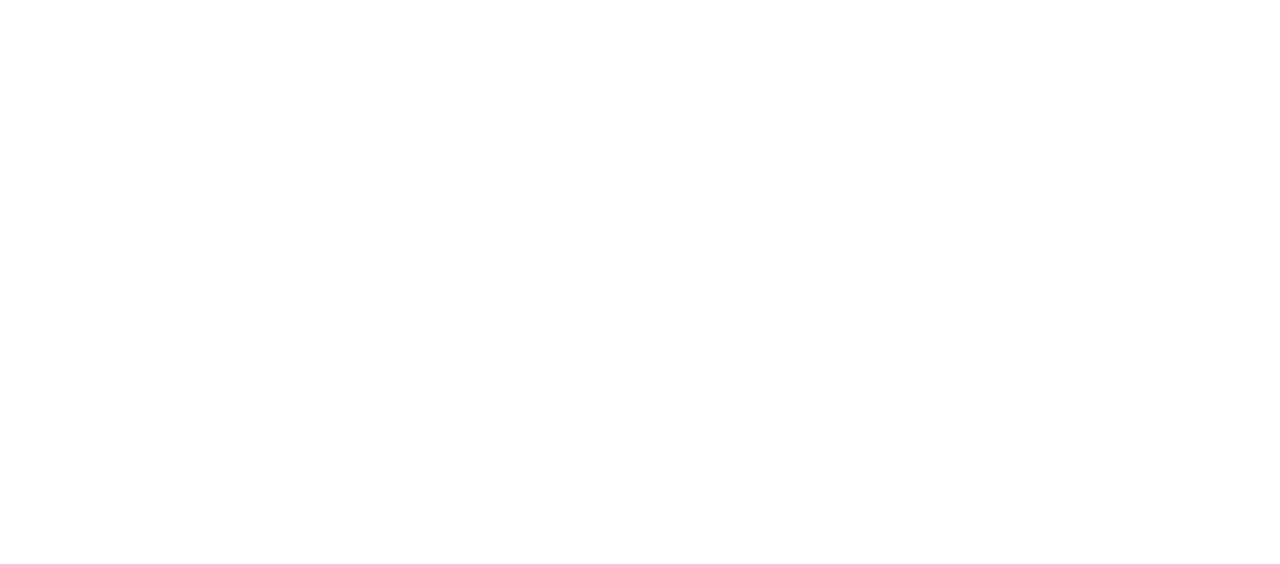
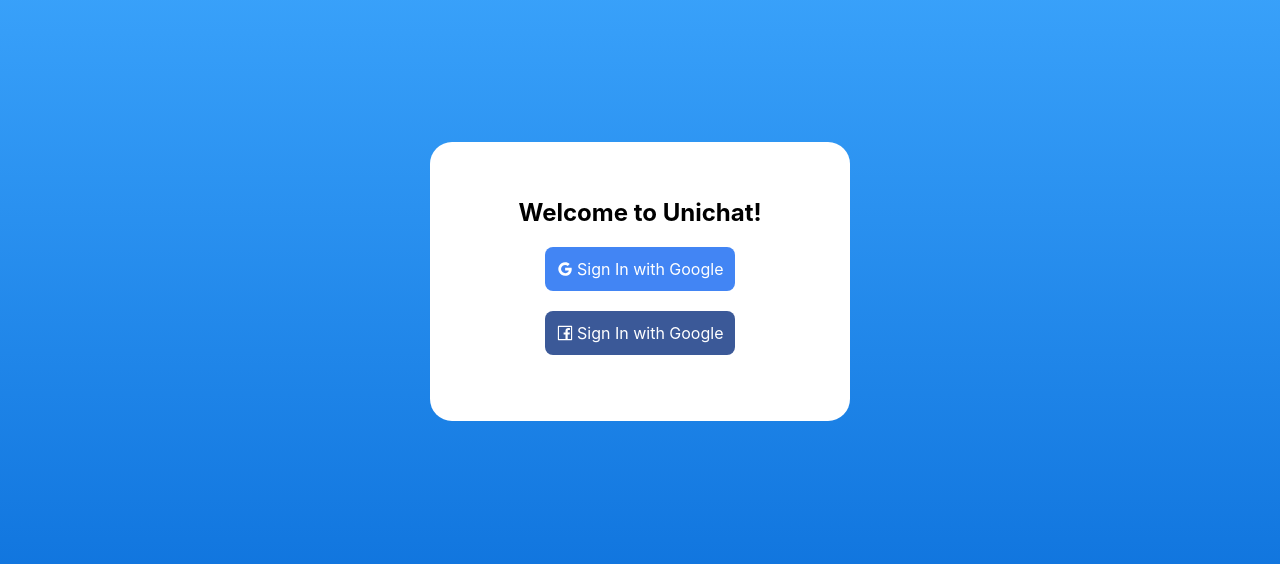
Before and after one commit to caseycling/firebase-chat-app, a React (Create React App) app: page / in a window 1280 px wide. Shown: the part 114-678 px from the top of the page. Built offline with nearby package versions, Linux system fonts and the light colour scheme.

Commit message:
Login page with social auth

```diff
--- a/src/components/App.js
+++ b/src/components/App.js
@@ -1,25 +1,25 @@
-import React from "react"
+import React from 'react';
 
-import { BrowserRouter as Router, Switch, Route } from "react-router-dom"
+import { BrowserRouter as Router, Switch, Route } from 'react-router-dom';
 
 // import { AuthProvider } from "../contexts/AuthContext"
 
 // import Chats from "./Chats"
-// import Login from "./Login"
+import Login from './Login';
 
 function App() {
   return (
     <div style={{ fontFamily: 'Avenir' }}>
       <Router>
         {/* <AuthProvider> */}
-          <Switch>
-            {/* <Route path="/chats" component={Chats} />
-            <Route path="/" component={Login} /> */}
-          </Switch>
+        <Switch>
+          {/* <Route path="/chats" component={Chats} /> */}
+          <Route path='/' component={Login} />
+        </Switch>
         {/* </AuthProvider> */}
       </Router>
     </div>
-  )
+  );
 }
 
-export default App
+export default App;
--- /dev/null
+++ b/src/components/Login.js
@@ -0,0 +1,21 @@
+import React from 'react';
+import { GoogleOutlined, FacebookOutlined } from '@ant-design/icons';
+
+const Login = () => {
+  return (
+    <div id='login-page'>
+      <div id='login-card'>
+        <h2>Welcome to Unichat!</h2>
+        <div className='login-button google'>
+          <GoogleOutlined /> Sign In with Google
+        </div>
+        <br /> <br />
+        <div className='login-button facebook'>
+          <FacebookOutlined /> Sign In with Google
+        </div>
+      </div>
+    </div>
+  );
+};
+
+export default Login;
```
